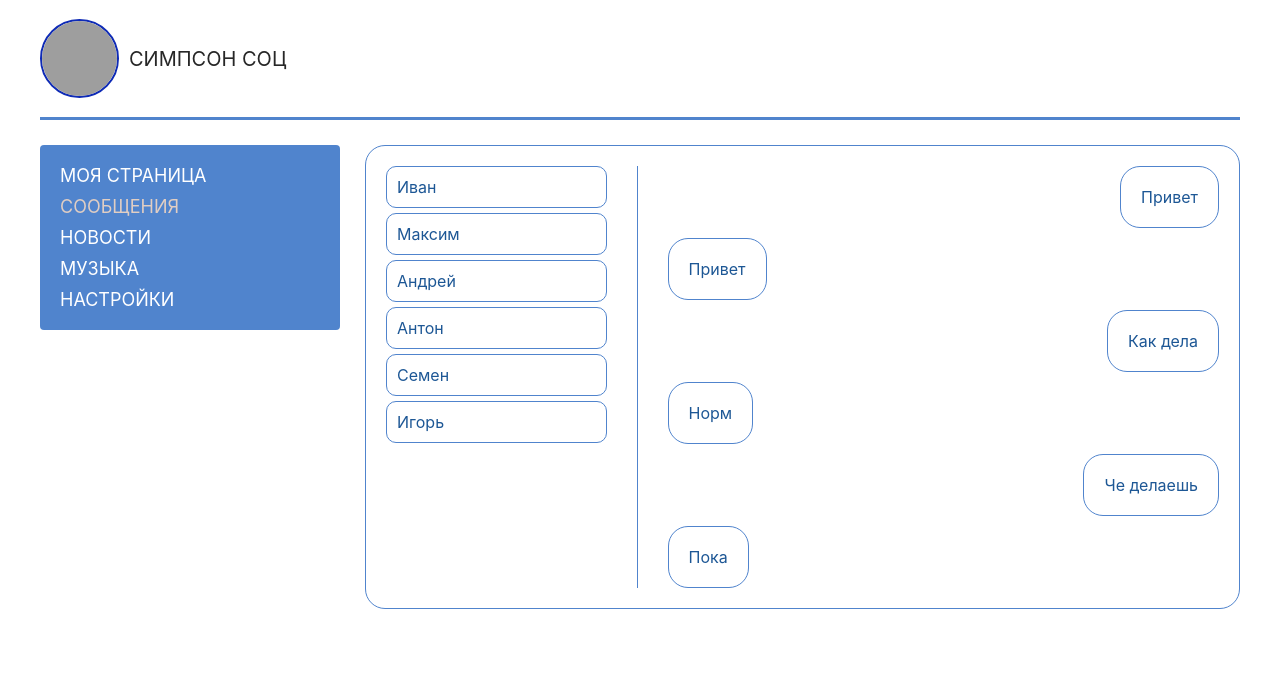
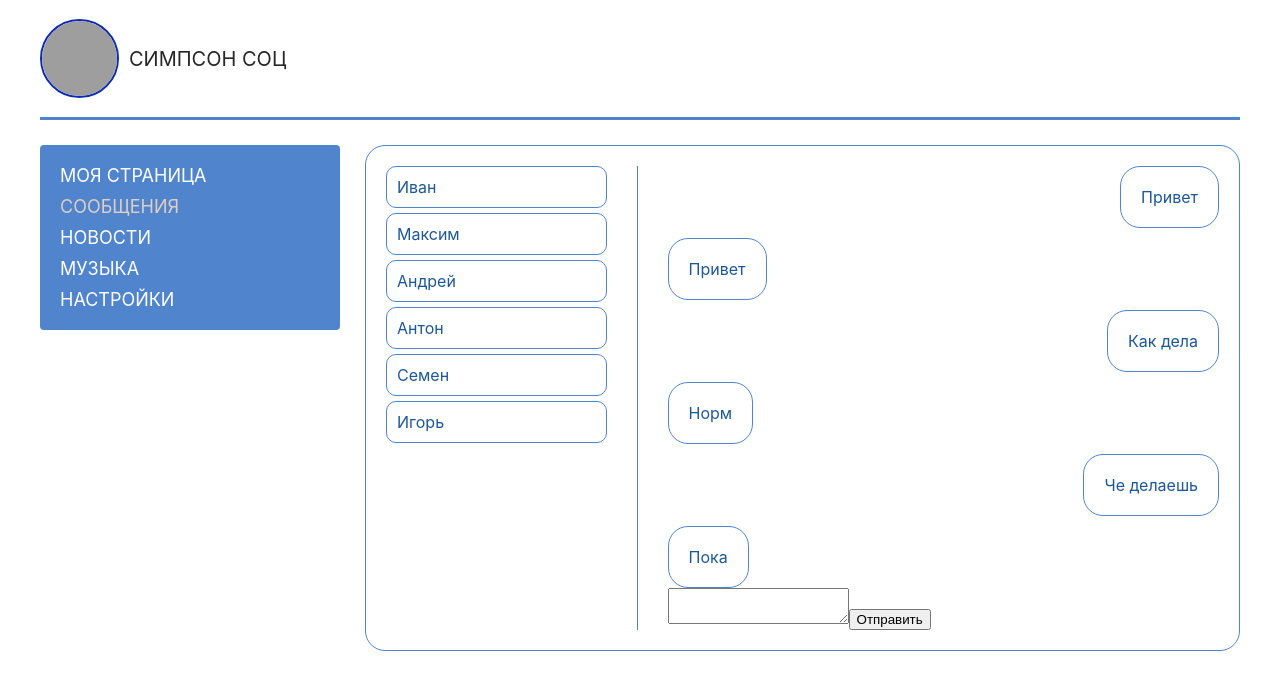
Before and after one commit to nemzorov/reactLearning.soc, a React (Create React App) app: page /message in a window 1280 px wide. Shown: the top 690 px of the page. Built offline with nearby package versions, Linux system fonts and the light colour scheme; grey boxes are pictures that could not be loaded.

Commit message:
add sendMessage

```diff
--- a/src/components/Messages/Message.module.css
+++ b/src/components/Messages/Message.module.css
@@ -49,3 +49,5 @@
     align-self: flex-end;
     text-align: right;
 }
+
+.send {}
--- a/src/components/Messages/Messages.jsx
+++ b/src/components/Messages/Messages.jsx
@@ -6,13 +6,22 @@ import Message from './Message/Message';
 const Messages = (props) => {
     return (
         <div className={style.wrap}>
+            <div>
                 <ul className={style.dialogs}>
                     {props.data.dialogs.map(dialog => <Dialog className={style.dialog} name={dialog.name} key={dialog.id} id={dialog.id} />)}
                 </ul>
+            </div>
             <span></span>
+            <div>
                 <ul className={style.messages}>
                     {props.data.messages.map(message => <Message key={message.id} className={`${style.message} ${message.my ? style.my : ''}`} message={message.text}/>)}
                 </ul>
+                <div className={style.send}>
+                    <textarea></textarea>
+                    <button>Отправить</button>
+                </div>
+
+            </div>
         </div>
     )
 }
```
Lines whose indentation alone changed are shown as unchanged.
